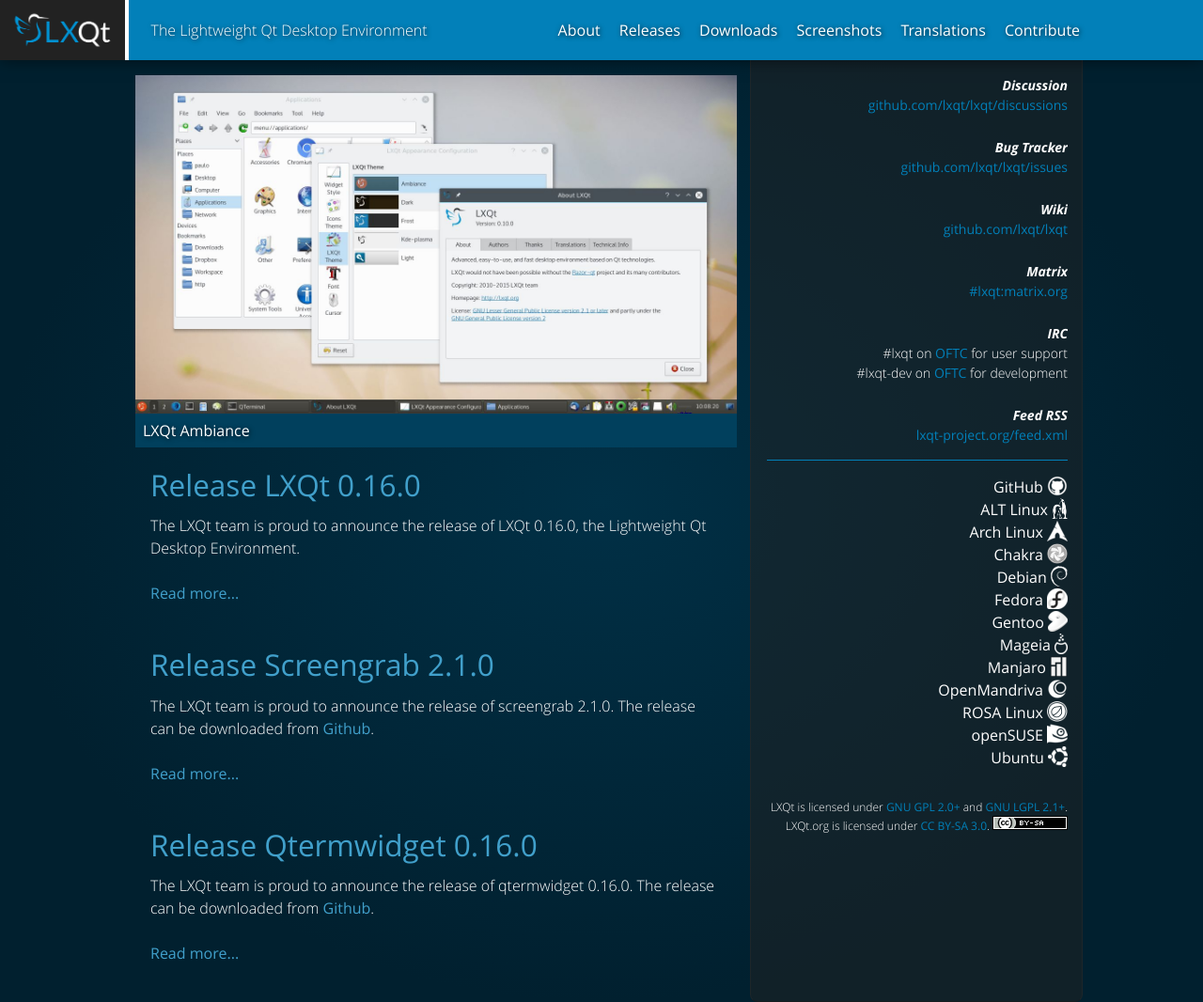
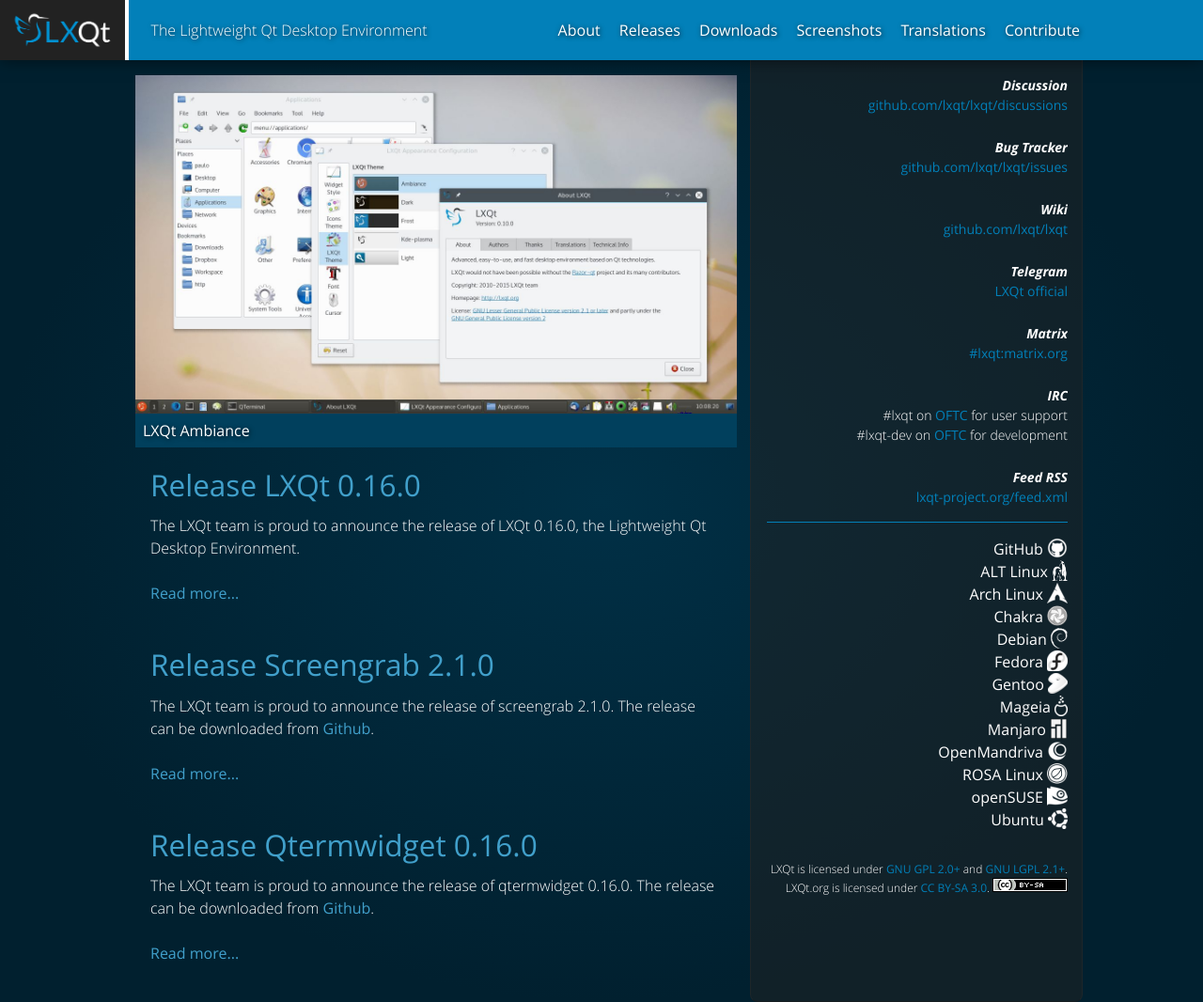
Before and after one commit to lxqt/lxqt.github.io, a Jekyll site: the page built from index.html, in a window 1280 px wide. Shown: the whole page at 94% size. Built offline with Jekyll 4.4.1, drawn with Linux system fonts in a browser that asks for light colours.

Commit message:
Add link to Telegram channel.

```diff
--- a/_includes/links.html
+++ b/_includes/links.html
@@ -42,6 +42,12 @@
                     <p><a href="https://github.com/lxqt/lxqt/wiki">github.com/lxqt/lxqt</a></p>
                 </dd>
                 <dt>
+                    <p>Telegram</p>
+                </dt>
+                <dd>
+                    <p><a href="https://t.me/lxqtofficial">LXQt official</a></p>
+                </dd>
+                <dt>
                     <p>Matrix</p>
                 </dt>
                 <dd>
```
